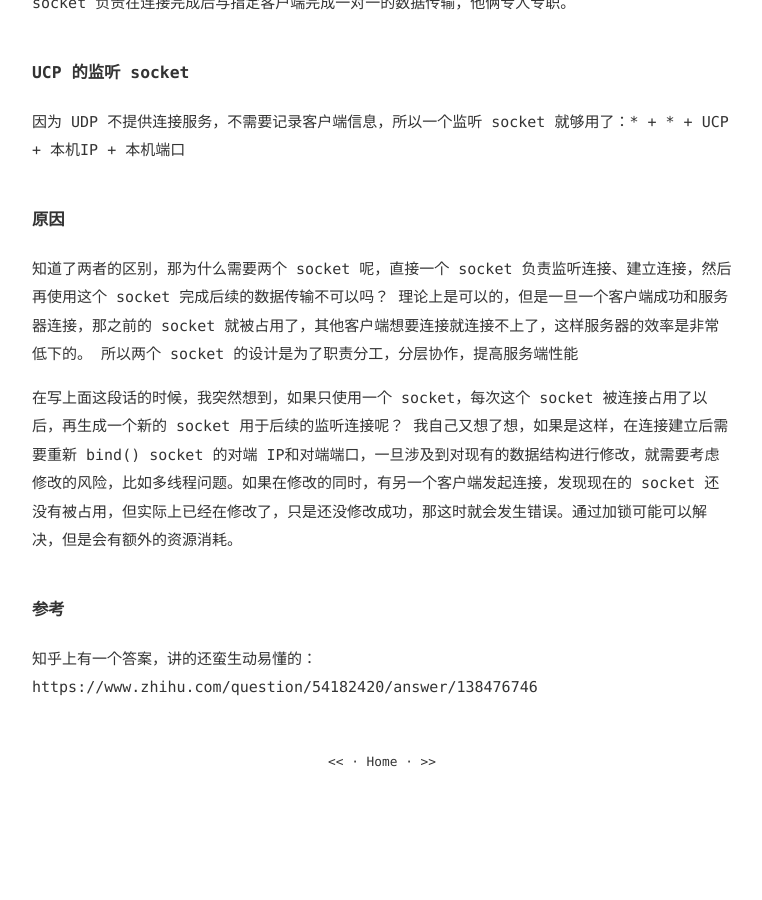
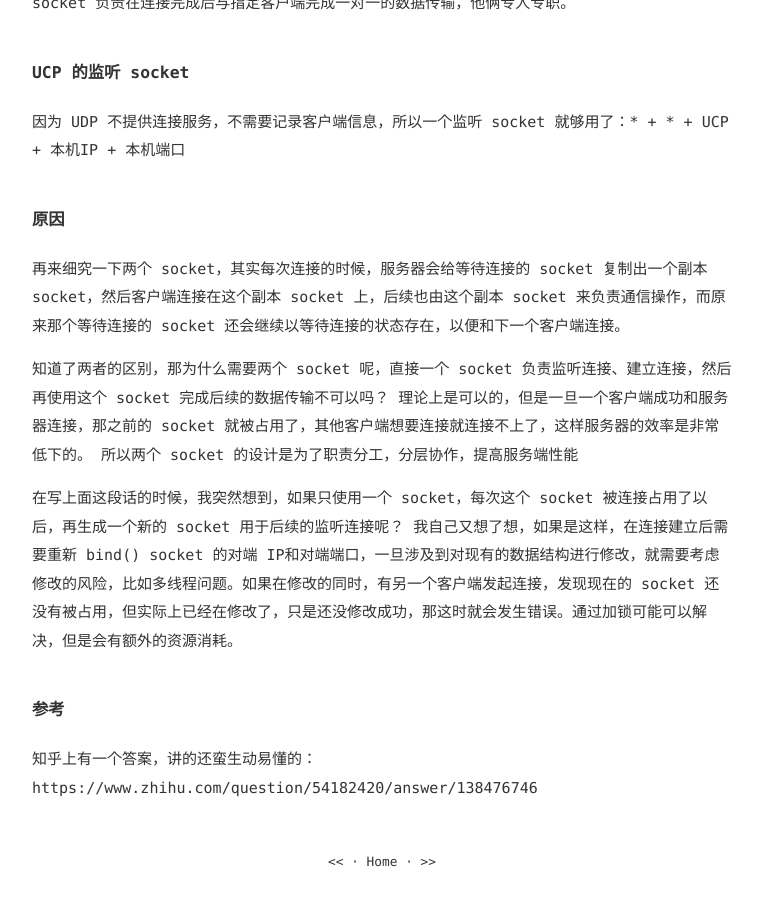
Before and after one commit to linkexin/linkexin.github.io, a Jekyll site: the page built from _posts/2020-02-02- 监听 socket、已连接 socket.md, in a window 1280 px wide and 900 px high, scrolled down 1519 px. Shown: the whole window, without its empty margins (258-1020 px from the left). Built offline with Jekyll 4.4.1, drawn with Linux system fonts in a browser that asks for light colours; before the commit the page ends 2376 px from its top, so only the background shows below that.

Commit message:
socket 补充

```diff
--- a/_posts/2020-02-02- 监听 socket、已连接 socket.md
+++ b/_posts/2020-02-02- 监听 socket、已连接 socket.md
@@ -24,6 +24,8 @@ UDP：
 因为 UDP 不提供连接服务，不需要记录客户端信息，所以一个监听 socket 就够用了：* + * + UCP + 本机IP + 本机端口
 
 ### 原因
+再来细究一下两个 socket，其实每次连接的时候，服务器会给等待连接的 socket 复制出一个副本 socket，然后客户端连接在这个副本 socket 上，后续也由这个副本 socket 来负责通信操作，而原来那个等待连接的 socket 还会继续以等待连接的状态存在，以便和下一个客户端连接。
+
 知道了两者的区别，那为什么需要两个 socket 呢，直接一个 socket 负责监听连接、建立连接，然后再使用这个 socket 完成后续的数据传输不可以吗？
 理论上是可以的，但是一旦一个客户端成功和服务器连接，那之前的 socket 就被占用了，其他客户端想要连接就连接不上了，这样服务器的效率是非常低下的。
 所以两个 socket 的设计是为了职责分工，分层协作，提高服务端性能
```
